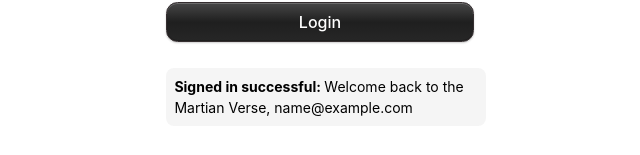
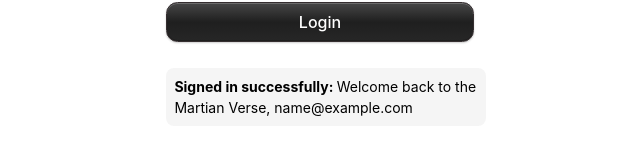
Before and after one commit to adeleke5140/login-form, a React (Vite) app: page / in a window 1280 px wide. Both pictures are taken after typing "name@example.com", "Sample123" into the empty fields and a click on the button "Login". Shown: the part 545-700 px from the top of the page, without its empty margins (328-968 px from the left). Built offline with nearby package versions, Linux system fonts and the light colour scheme.

Commit message:
fix: typo

```diff
--- a/src/login-form.tsx
+++ b/src/login-form.tsx
@@ -156,7 +156,7 @@ const LoginForm = () => {
       >
         {response ? (
           <>
-            <strong>Signed in successful: </strong>
+            <strong>Signed in successfully: </strong>
             {response}
           </>
         ) : null}
```
